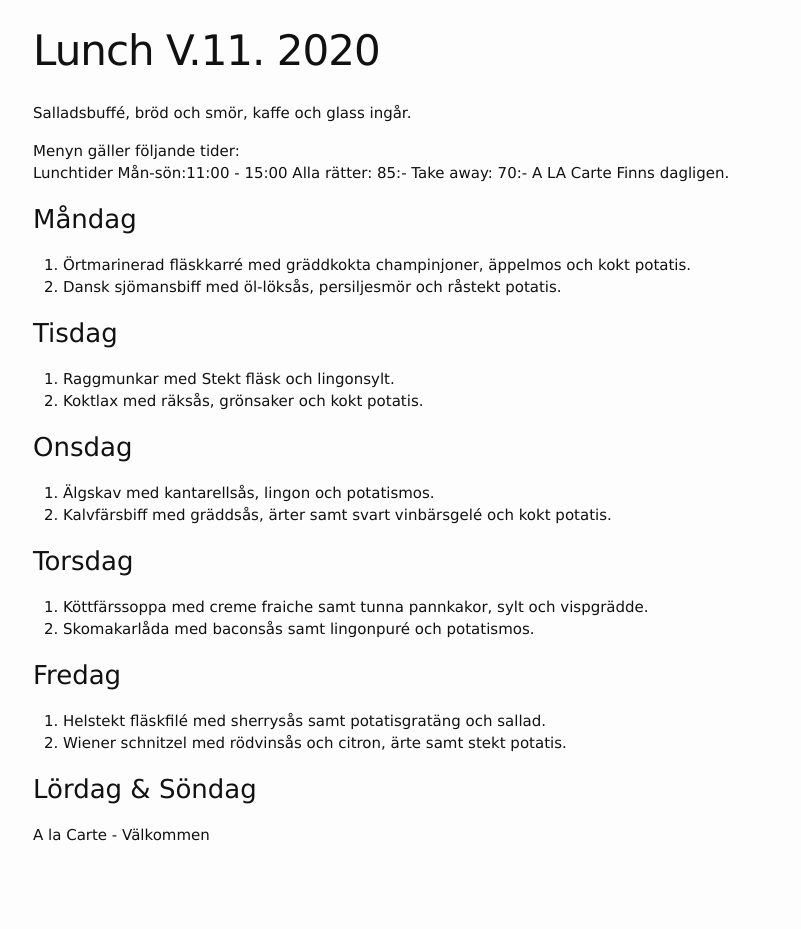
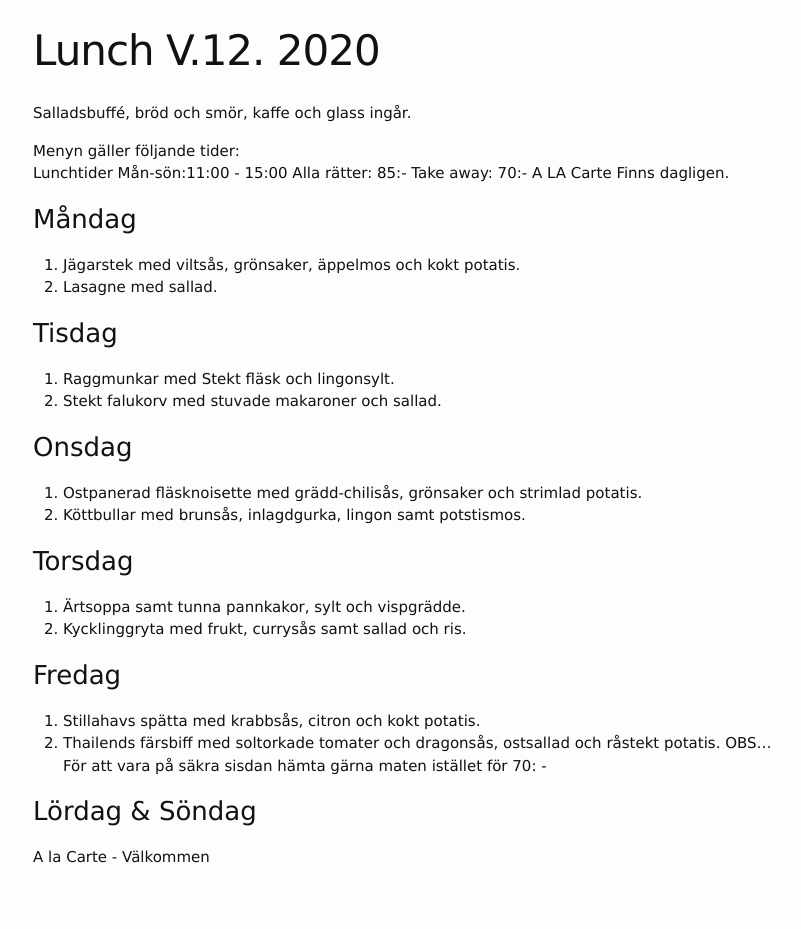
Before and after one commit to FarInn62/farinn62.github.io, a Jekyll site: the page built from lunch.md, in a window 1280 px wide. Shown: the whole page, without its empty margins (237-1038 px from the left). Built offline with Jekyll 4.4.1, drawn with Linux system fonts in a browser that asks for light colours; before the commit the page ends 906 px from its top, so only the background shows below that.

Commit message:
Update lunch.md

```diff
--- a/lunch.md
+++ b/lunch.md
@@ -1,6 +1,6 @@
 ---
 layout: foodmenu
-title: Lunch V.11. 2020
+title: Lunch V.12. 2020
 permalink: /lunch/
 published: true
 ---
@@ -12,24 +12,25 @@ Alla rätter: 85:- Take away: 70:-
 A LA Carte Finns dagligen.
 
 ### Måndag
-1. Örtmarinerad fläskkarré med gräddkokta champinjoner, äppelmos och kokt potatis.
-2. Dansk sjömansbiff med öl-löksås, persiljesmör och råstekt potatis.
+1. Jägarstek med viltsås, grönsaker, äppelmos och kokt potatis.
+2. Lasagne med sallad.
 
 ### Tisdag
 1. Raggmunkar med Stekt fläsk och lingonsylt.
-2. Koktlax med räksås, grönsaker och kokt potatis.
+2. Stekt falukorv med stuvade makaroner och sallad.
 
 ### Onsdag
-1. Älgskav med kantarellsås, lingon och potatismos.
-2. Kalvfärsbiff med gräddsås, ärter samt svart vinbärsgelé och kokt potatis.
+1. Ostpanerad fläsknoisette med grädd-chilisås, grönsaker och strimlad potatis.
+2. Köttbullar med brunsås, inlagdgurka, lingon samt potstismos.
 
 ### Torsdag
-1. Köttfärssoppa med creme fraiche samt tunna pannkakor, sylt och vispgrädde.
-2. Skomakarlåda med baconsås samt lingonpuré och potatismos.
+1. Ärtsoppa samt tunna pannkakor, sylt och vispgrädde.
+2. Kycklinggryta med frukt, currysås samt sallad och ris.
 
 ### Fredag
-1. Helstekt fläskfilé med sherrysås samt potatisgratäng och sallad.
-2. Wiener schnitzel med rödvinsås och citron, ärte samt stekt potatis.
+1. Stillahavs spätta med krabbsås, citron och kokt potatis.
+2. Thailends färsbiff med soltorkade tomater och dragonsås, ostsallad och råstekt potatis.
+OBS...För att vara på säkra sisdan hämta gärna maten istället för 70: -
 
 
 ### Lördag & Söndag
```
